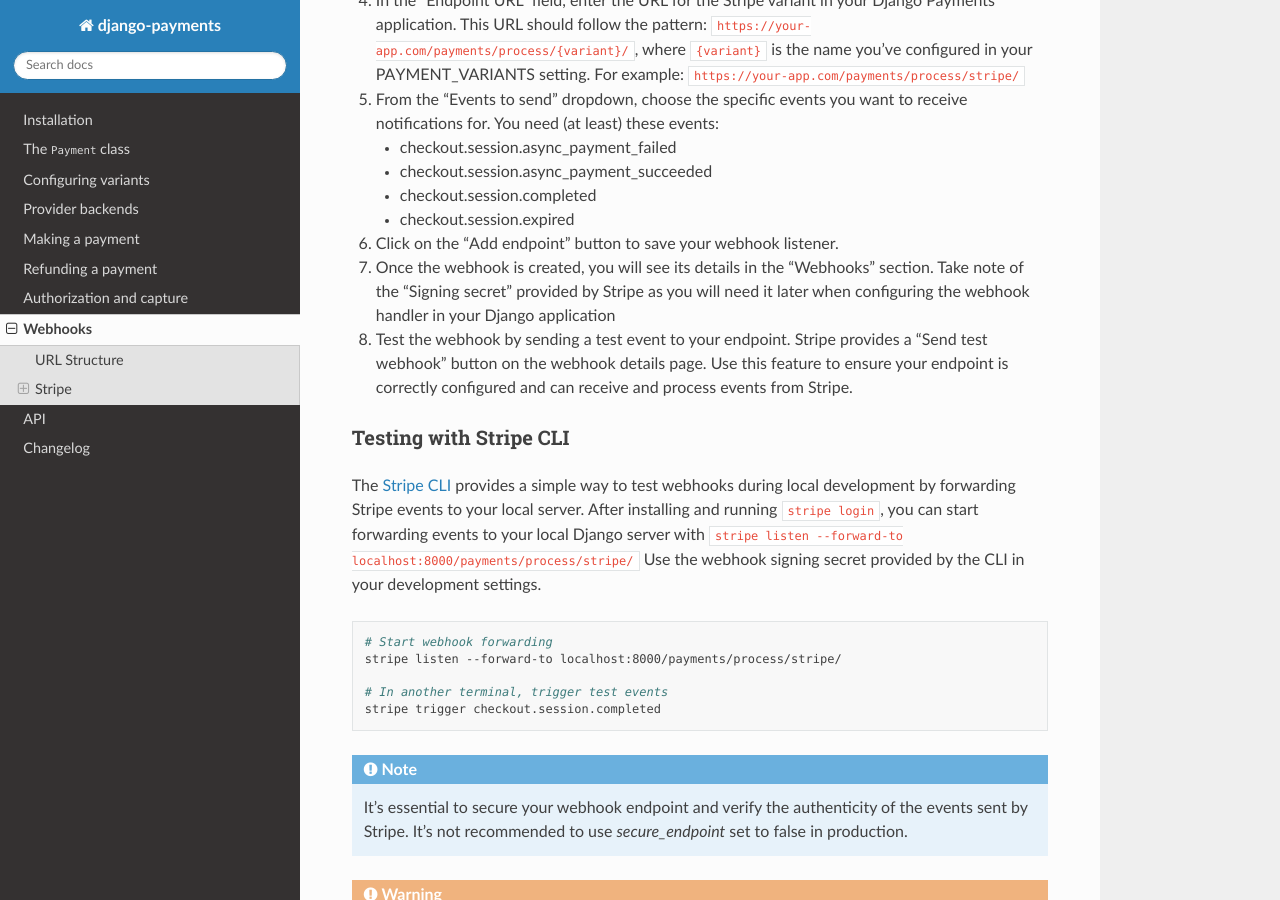
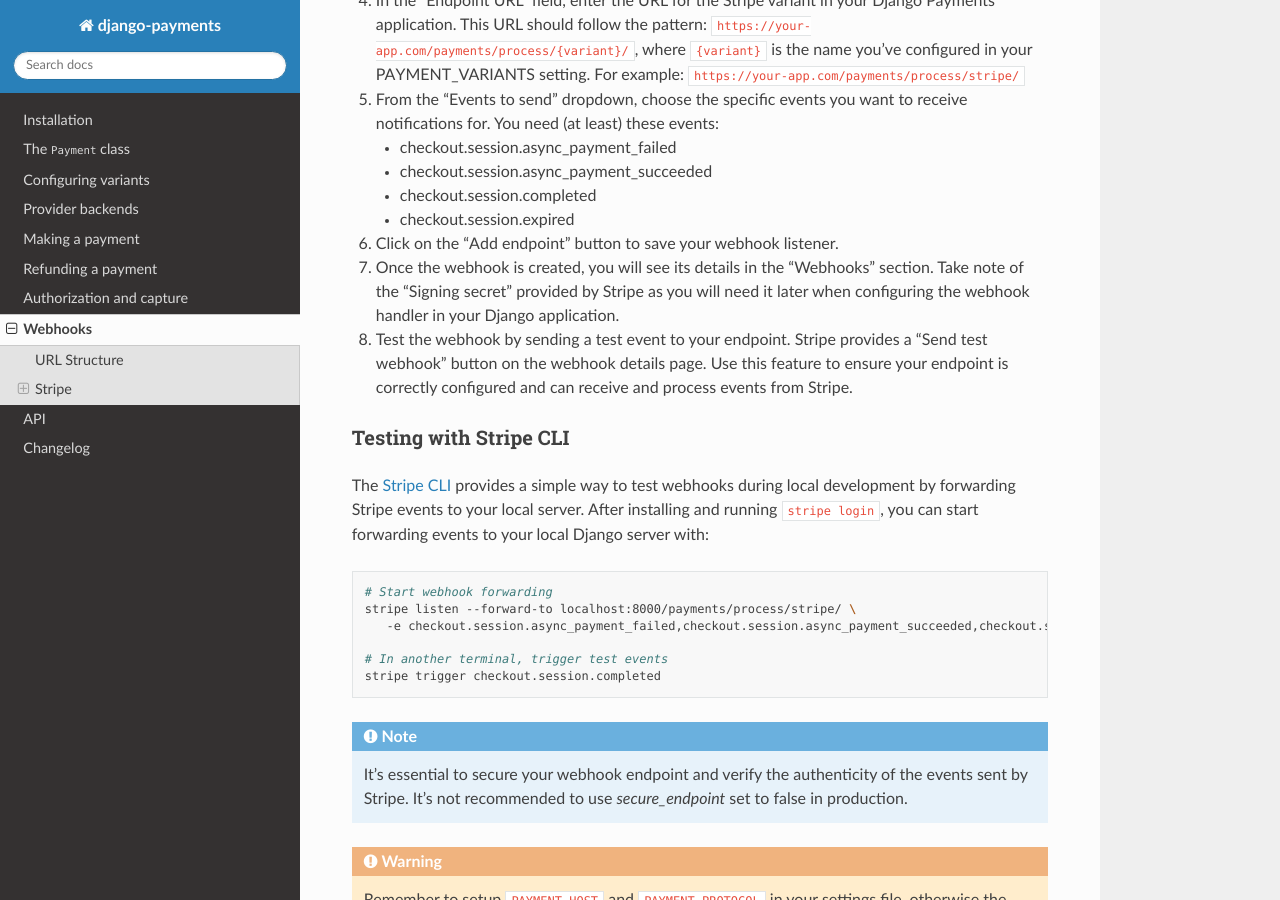
Before and after one commit to jazzband/django-payments, a Sphinx documentation site: the page built from docs/webhooks.rst, in a window 1280 px wide and 900 px high, scrolled down 1466 px. Built offline with Sphinx 7.4.7 and the Read the Docs theme 3.1.0, drawn with Linux system fonts in a browser that asks for light colours; the version number could not be read and is left out.

Commit message:
Fix: Update Stripe webhook documentation and CLI command (#434)

```diff
--- a/docs/webhooks.rst
+++ b/docs/webhooks.rst
@@ -86,7 +86,7 @@
 #. Click on the "Add endpoint" button to save your webhook listener.
 #. Once the webhook is created, you will see its details in the "Webhooks"
    section. Take note of the "Signing secret" provided by Stripe as you will
-   need it later when configuring the webhook handler in your Django application
+   need it later when configuring the webhook handler in your Django application.
 #. Test the webhook by sending a test event to your endpoint. Stripe provides a
    "Send test webhook" button on the webhook details page. Use this feature to
    ensure your endpoint is correctly configured and can receive and process
@@ -99,14 +99,13 @@
 The `Stripe CLI <https://stripe.com/docs/stripe-cli#install>`_ provides a simple
 way to test webhooks during local development by forwarding Stripe events to
 your local server. After installing and running ``stripe login``, you can start
-forwarding events to your local Django server with
-``stripe listen --forward-to localhost:8000/payments/process/stripe/``
-Use the webhook signing secret provided by the CLI in your development settings.
+forwarding events to your local Django server with:
 
 .. code-block:: bash
 
    # Start webhook forwarding
-   stripe listen --forward-to localhost:8000/payments/process/stripe/
+   stripe listen --forward-to localhost:8000/payments/process/stripe/ \
+      -e checkout.session.async_payment_failed,checkout.session.async_payment_succeeded,checkout.session.completed,checkout.session.expired
 
    # In another terminal, trigger test events
    stripe trigger checkout.session.completed
```
